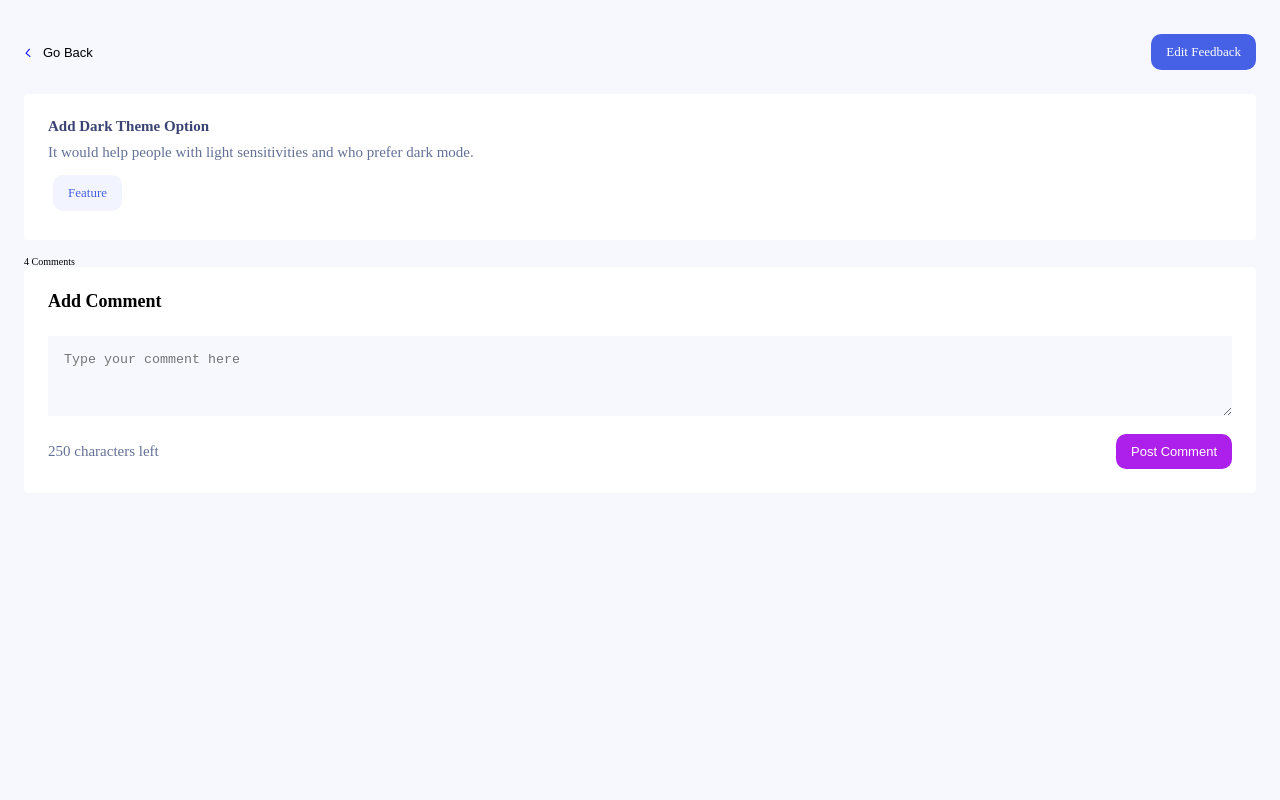
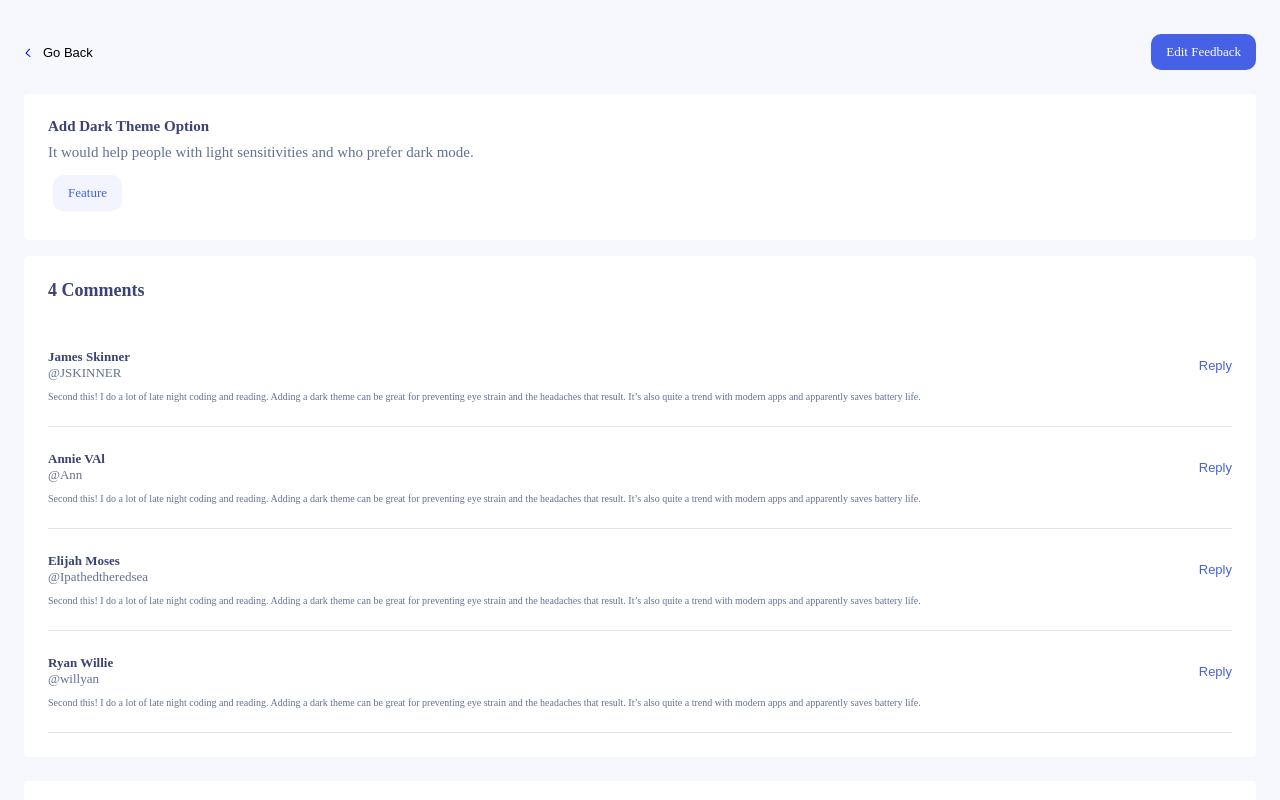
Before and after one commit to Davetech101/product-feedback-app, a Next.js app: page / in a window 1280 px wide. Shown: the top 800 px of the page. Built offline with nearby package versions, Linux system fonts and the light colour scheme.

Commit message:
start comment markup

```diff
--- a/components/FeedbackDetail.jsx
+++ b/components/FeedbackDetail.jsx
@@ -6,7 +6,6 @@ import Suggestion from "./reuseable/Suggestion";
 
 const FeedbackDetail = () => {
   const [comment, setComment] = useState("");
-
 
   const dummyComments = [
     {
@@ -54,7 +53,23 @@ const FeedbackDetail = () => {
       />
 
       <div className="commentBox">
-        <div>4 Comments</div>
+        <h2>{dummyComments.length} Comments</h2>
+
+        {dummyComments.map((comment) => (
+          <div key={comment.handle} className="comment">
+            <div className="top">
+              <div className="name">
+                <h3>{comment.name}</h3>
+
+                <small>@{comment.handle}</small>
+              </div>
+
+              <button>Reply</button>
+            </div>
+
+            <p>{comment.comment}</p>
+          </div>
+        ))}
       </div>
 
       <div className="addComment">
--- a/styles/styledComponents/StyledFeedFeedbackDetail.jsx
+++ b/styles/styledComponents/StyledFeedFeedbackDetail.jsx
@@ -15,6 +15,43 @@ const StyledFeedFeedbackDetail = styled.section`
     text-decoration: none;
     color: #fff;
     font-size: 1.3rem;
+  }
+
+  .commentBox{
+    background:#fff;
+    border-radius:4px;
+    padding:2.4rem;
+    margin-bottom:2.4rem;
+  }
+
+  .commentBox > h2{
+    margin-bottom:2.4rem;
+    color:#3A4374;
+    font-size:1.8rem;
+  }
+
+  .comment{
+    padding:2.4rem 0;
+    border-bottom:1px solid rgba(0, 0, 0, .1);
+    color:#647196;
+  }
+
+  .comment .top{
+    margin-bottom:1rem;
+  }
+
+  .comment button{
+    color:#4661E6;
+    font-size:1.3rem;
+  }
+
+  .comment h3{
+    font-size:1.3rem;
+    color:#3A4374;
+  }
+
+  .comment small{
+    font-size:1.3rem;
   }
 
   .addComment{
```
